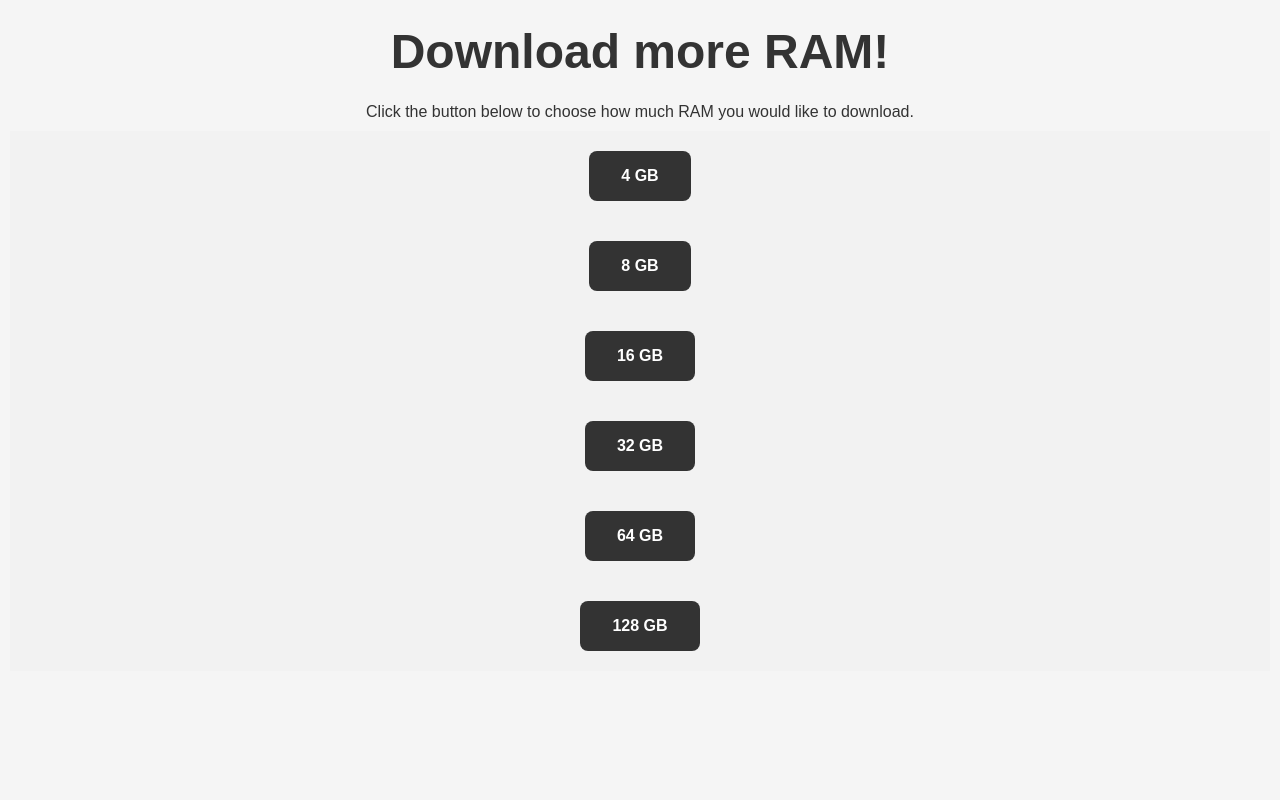
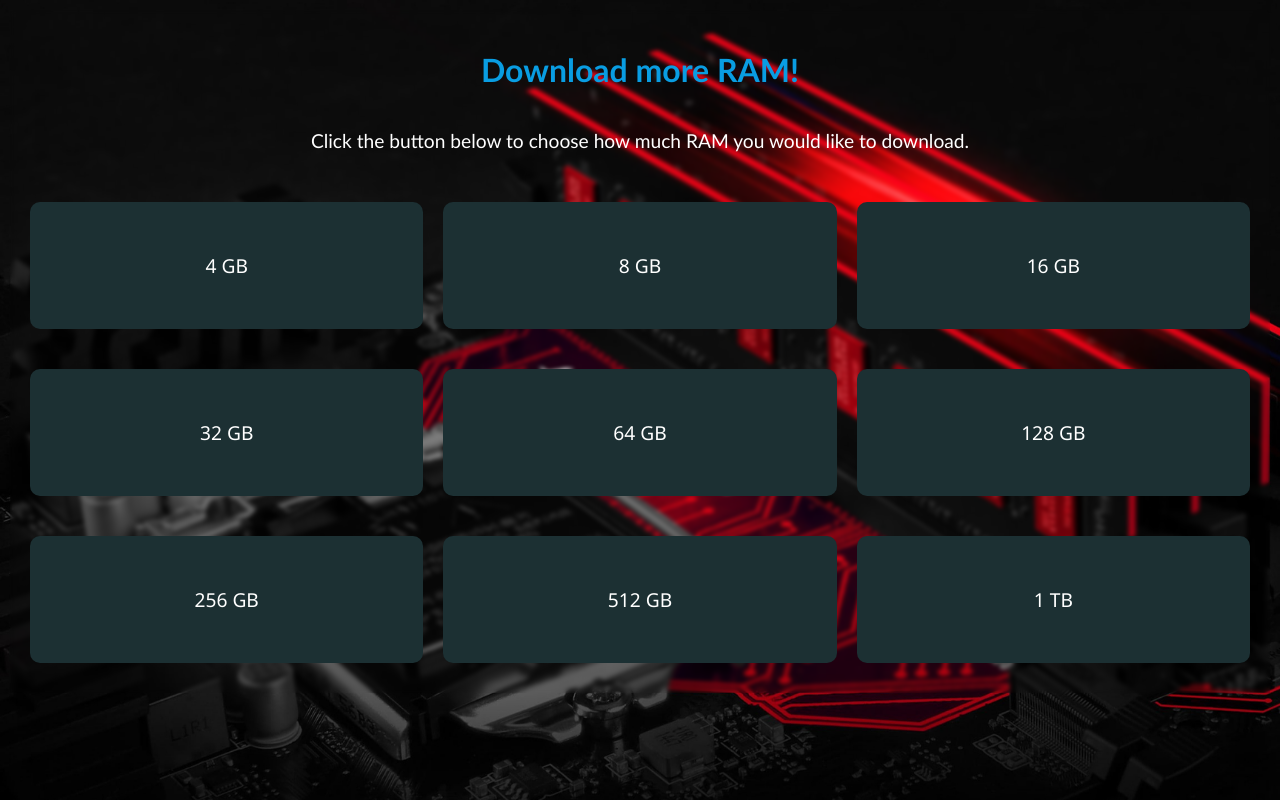
Before and after one commit to jakecernet/RAMDownloader, a plain HTML site: page index.html in a window 1280 px wide. Drawn offline with Linux system fonts and the light colour scheme.

Commit message:
added ram allocator

```diff
--- a/index.css
+++ b/index.css
@@ -1,63 +1,130 @@
+::-webkit-scrollbar {
+    width: 0px;
+}
+
 * {
     margin: 0;
-    padding: 0;
+    padding: 10px;
     box-sizing: border-box;
-    transition: linear 0.2s;
 }
 
 body {
-    font-family: 'Poppins', sans-serif;
-    background: #f5f5f5;
-    margin: 0%;
-    max-width: 100%;
-    overflow: hidden;
+    background-image: url(bkg.jpg);
+    background-size: cover;
+    background-repeat: no-repeat;
+    background-attachment: fixed;
+    background-position: center;
+    backdrop-filter: blur(2px);
+    font-family: 'Trebuchet MS', 'Lucida Sans Unicode', 'Lucida Grande', 'Lucida Sans', Arial, sans-serif
 }
 
 h1 {
-    font-size: 3rem;
-    font-weight: 600;
-    color: #333;
-    display: flex;
     text-align: center;
-    justify-content: center;
-    margin: 1.5rem 0;
+    font-size: 2em;
+    margin: 20px 0;
+    color: #099de2;
+}
+
+p {
+    text-align: center;
+    font-size: 1.2em;
+    margin: 20px 0;
+    color: #ffffff;
 }
 
 a {
-    text-decoration: none;
-    color: #333;
-    align-items: center;
-    display: flex;
-    justify-content: center;
+    text-align: center;
+    font-size: 1em;
+    margin: 10px 0;
+    color: #099de2;
 }
 
-button {
-    font-family: 'Poppins', sans-serif;
-    font-size: 1rem;
-    font-weight: 600;
-    color: #fff;
-    background: #333;
-    border: none;
-    padding: 1rem 2rem;
-    border-radius: 0.5rem;
-    cursor: pointer;
-}
-
-button:hover {
-    background: #555;
-}
-
-.button-grid {
+.grid {
     display: grid;
-    grid-template-columns: repeat(1, 6fr);
-    grid-gap: 10px;
-    padding: 10px;
-    grid-template-rows: 1fr;
+    grid-template-columns: repeat(3, 1fr);
+    grid-gap: 20px;
 }
 
 .grid-item {
-    background-color: #f2f2f2;
-    padding: 20px;
+    background-color: #1c3033;
+    padding: 50px 40px;
     text-align: center;
     font-size: 1.2em;
+    border-radius: 10px;
+    text-decoration: none;
+    color: #fff;
+    font-family: 'Segoe UI', Tahoma, Geneva, Verdana, sans-serif;
 }
+
+.grid-item:hover {
+    cursor: pointer;
+    background-color: #050811;
+}
+
+footer {
+    text-align: center;
+    margin: 20px 0;
+    position: absolute;
+    bottom: 0;
+    width: 99%;
+}
+
+footer a {
+    text-decoration: none;
+    color: #000;
+}
+
+footer a:hover {
+    color: #c2c1c1;
+}
+
+@media screen and (max-width: 600px) {
+    .grid {
+        grid-template-columns: repeat(1, 1fr);
+    }
+}
+
+@media screen and (min-width: 600px) and (max-width: 900px) {
+    .grid {
+        grid-template-columns: repeat(2, 1fr);
+    }
+}
+
+@media screen and (min-width: 900px) and (max-width: 1200px) {
+    .grid {
+        grid-template-columns: repeat(3, 1fr);
+    }
+}
+
+progress {
+    width: 300px;
+    height: 5px;
+    border-radius: 1px;
+    background-color: #eee;
+}
+
+progress::-webkit-progress-value {
+    background-color: green;
+}
+
+progress::-moz-progress-bar {
+    background-color: green;
+}
+
+#file {
+    width: 40%;
+    height: 50px;
+    display: block;
+    margin: 0 auto;
+}
+
+@keyframes blink {
+    50% {
+        opacity: 0;
+    }
+}
+
+#text::after {
+    content: "Loading...";
+    animation: blink 2s linear infinite;
+}
--- a/index.html
+++ b/index.html
@@ -11,16 +11,17 @@
 
 <body>
     <h1>Download more RAM!</h1>
-    <a>Click the button below to choose how much RAM you would like to download.</a>
-    <div class="button-grid">
-        <grid>
-            <div class="grid-item"><button>4 GB</button></div>
-            <div class="grid-item"><button>8 GB</button></div>
-            <div class="grid-item"><button>16 GB</button></div>
-            <div class="grid-item"><button>32 GB</button></div>
-            <div class="grid-item"><button>64 GB</button></div>
-            <div class="grid-item"><button>128 GB</button></div>
-        </grid>
+    <p>Click the button below to choose how much RAM you would like to download.</p>
+    <div class="grid">
+        <a class="grid-item" href="progres.html" target="_blank">4 GB</a>
+        <a class="grid-item" href="" target="_blank">8 GB</a>
+        <a class="grid-item" href="" target="_blank">16 GB</a>
+        <a class="grid-item" href="" target="_blank">32 GB</a>
+        <a class="grid-item" href="" target="_blank">64 GB</a>
+        <a class="grid-item" href="" target="_blank">128 GB</a>
+        <a class="grid-item" href="" target="_blank">256 GB</a>
+        <a class="grid-item" href="" target="_blank">512 GB</a>
+        <a class="grid-item" href="" target="_blank">1 TB</a>
     </div>
 </body>
 
```
Also changed, not shown: index.js (added, +12 -0 lines), progres.html (added, +22 -0 lines), bkg.jpg (added).
